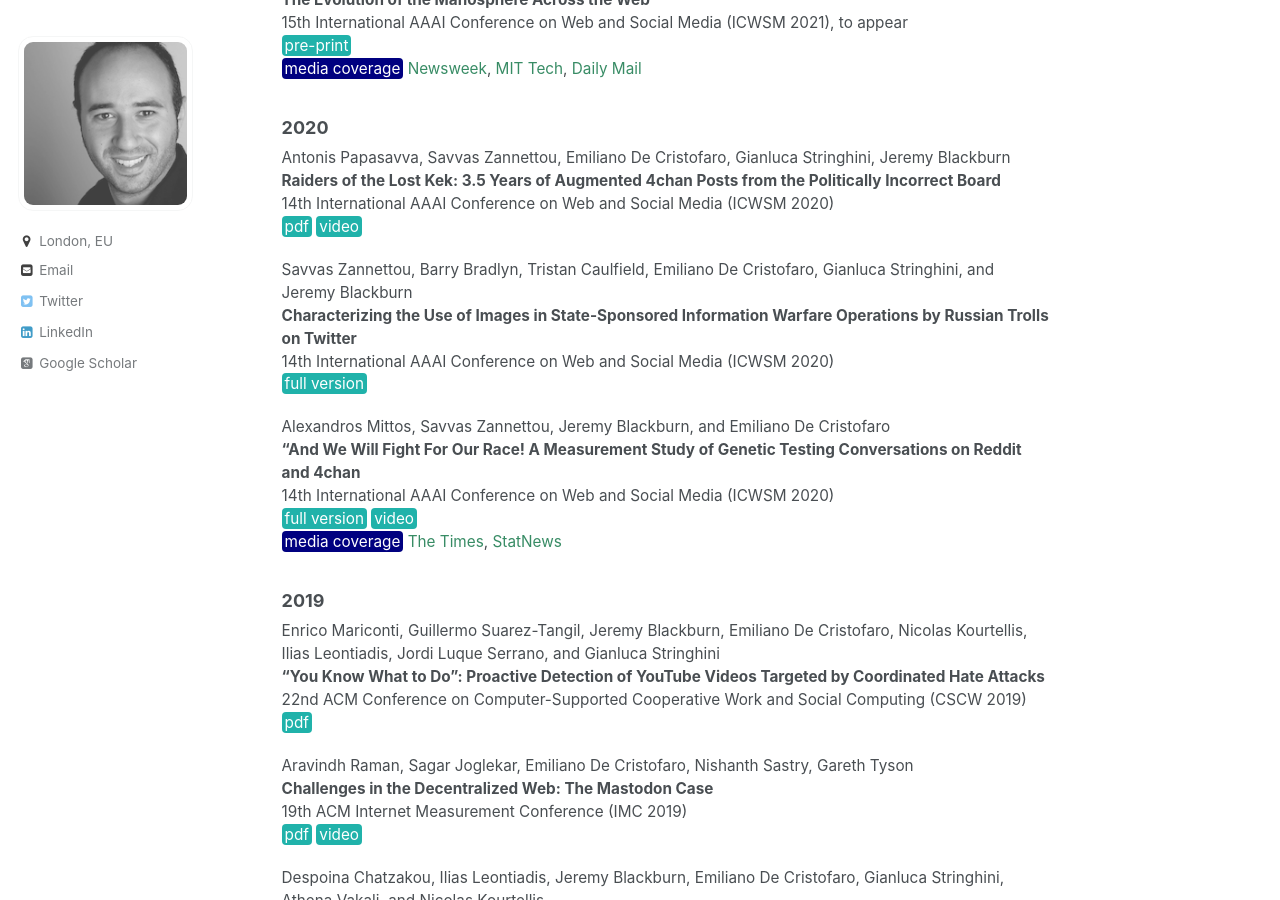
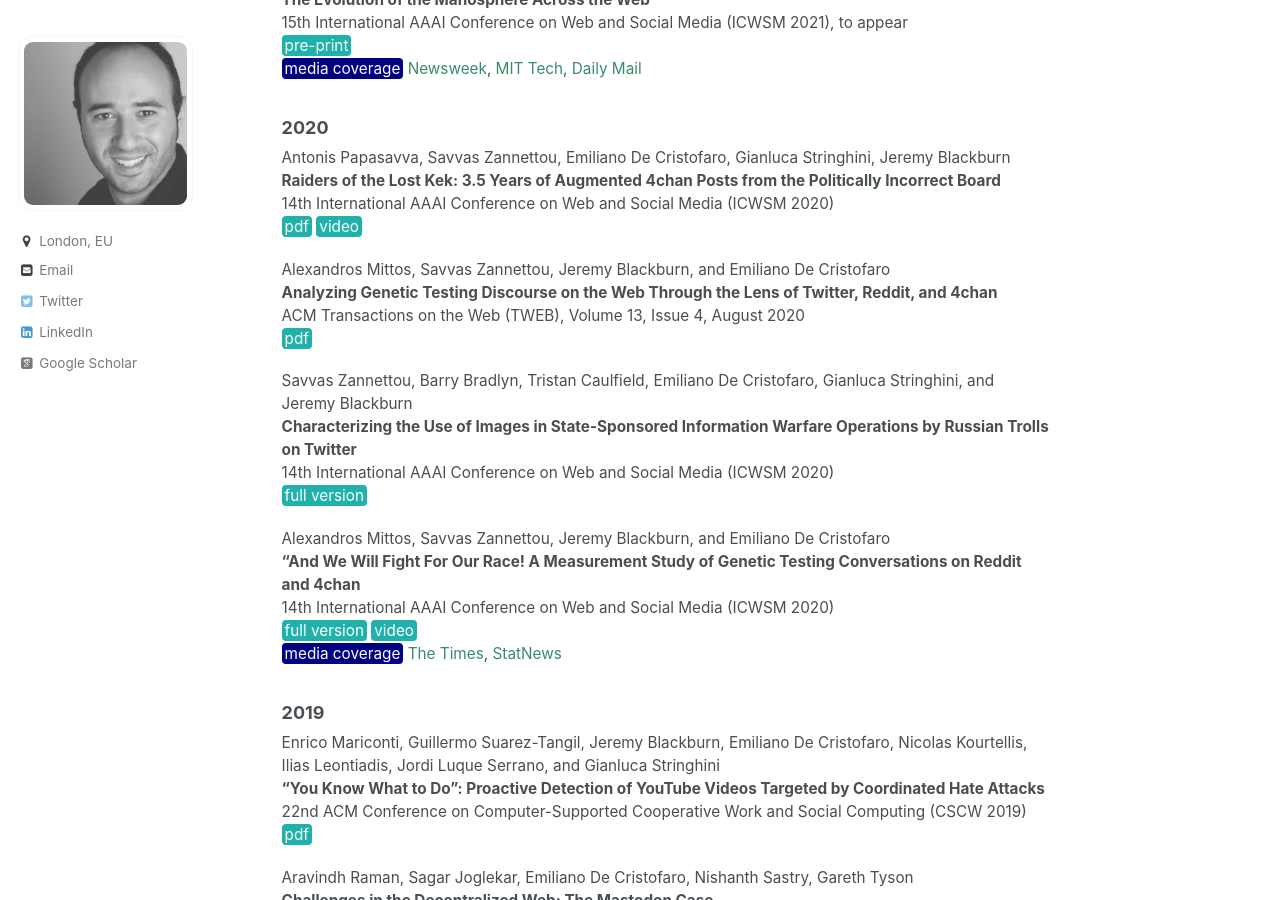
Before and after one commit to emidec/emidec.github.io, a Jekyll site: the page built from _pages/cybersafety.md, in a window 1280 px wide and 900 px high, scrolled down 406 px. Built offline with Jekyll 4.4.1, drawn with Linux system fonts in a browser that asks for light colours; some web fonts are replaced.

Commit message:
Add files via upload

```diff
--- a/_pages/cybersafety.md
+++ b/_pages/cybersafety.md
@@ -22,6 +22,11 @@ Antonis Papasavva, Savvas Zannettou, Emiliano De Cristofaro, Gianluca Stringhini
 **Raiders of the Lost Kek: 3.5 Years of Augmented 4chan Posts from the Politically Incorrect Board**
 14th International AAAI Conference on Web and Social Media (ICWSM 2020)
 [pdf](https://arxiv.org/pdf/2001.07487.pdf){: .btn--danger}{:target="_blank"} [video](https://www.youtube.com/watch?v=XtqE6ztLK6U){: .btn--danger}{:target="_blank"}
+
+Alexandros Mittos, Savvas Zannettou, Jeremy Blackburn, and Emiliano De Cristofaro
+**Analyzing Genetic Testing Discourse on the Web Through the Lens of Twitter, Reddit, and 4chan**
+ACM Transactions on the Web (TWEB), Volume 13, Issue 4, August 2020
+[pdf](https://emilianodc.com/PAPERS/tweb20.pdf){: .btn--danger}{:target="_blank"}
 
 Savvas Zannettou, Barry Bradlyn, Tristan Caulfield, Emiliano De Cristofaro, Gianluca Stringhini, and Jeremy Blackburn
 **Characterizing the Use of Images in State-Sponsored Information Warfare Operations by Russian Trolls on Twitter**
```
Also changed, not shown: _pages/publications.md (+1 -1 lines).
